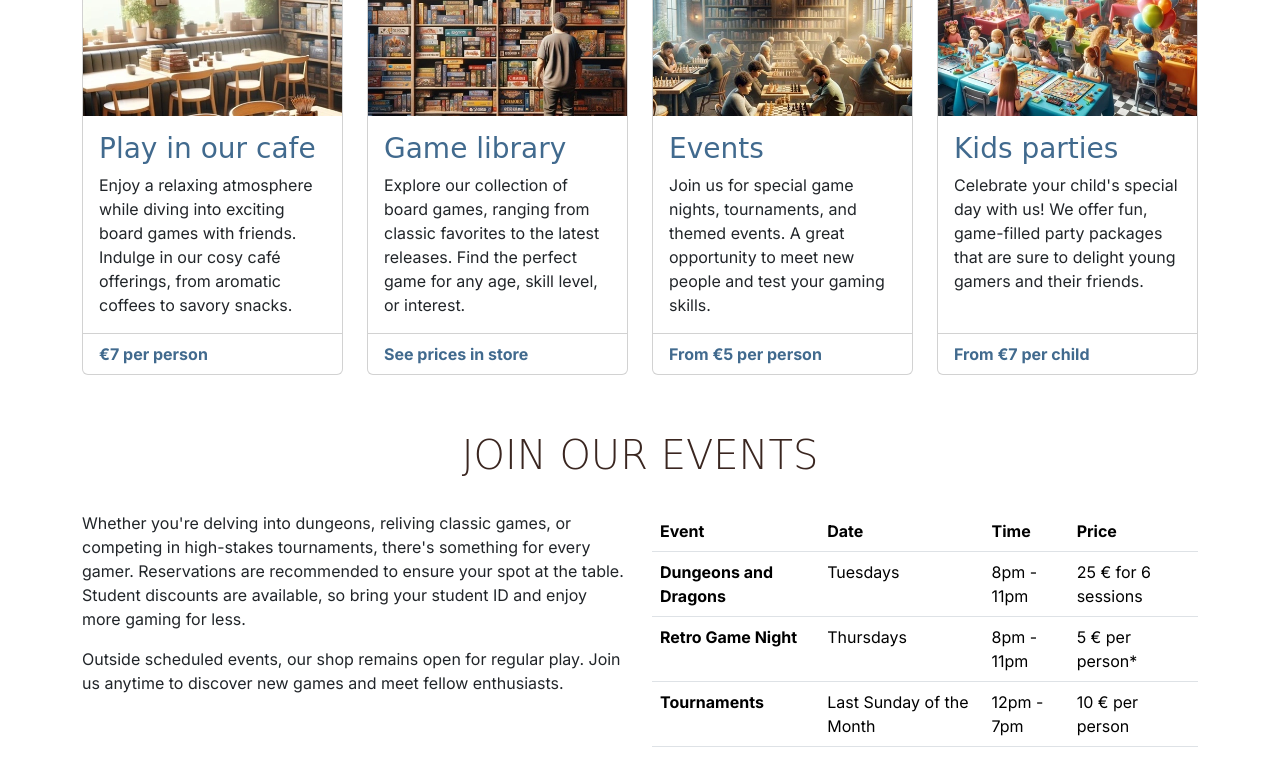
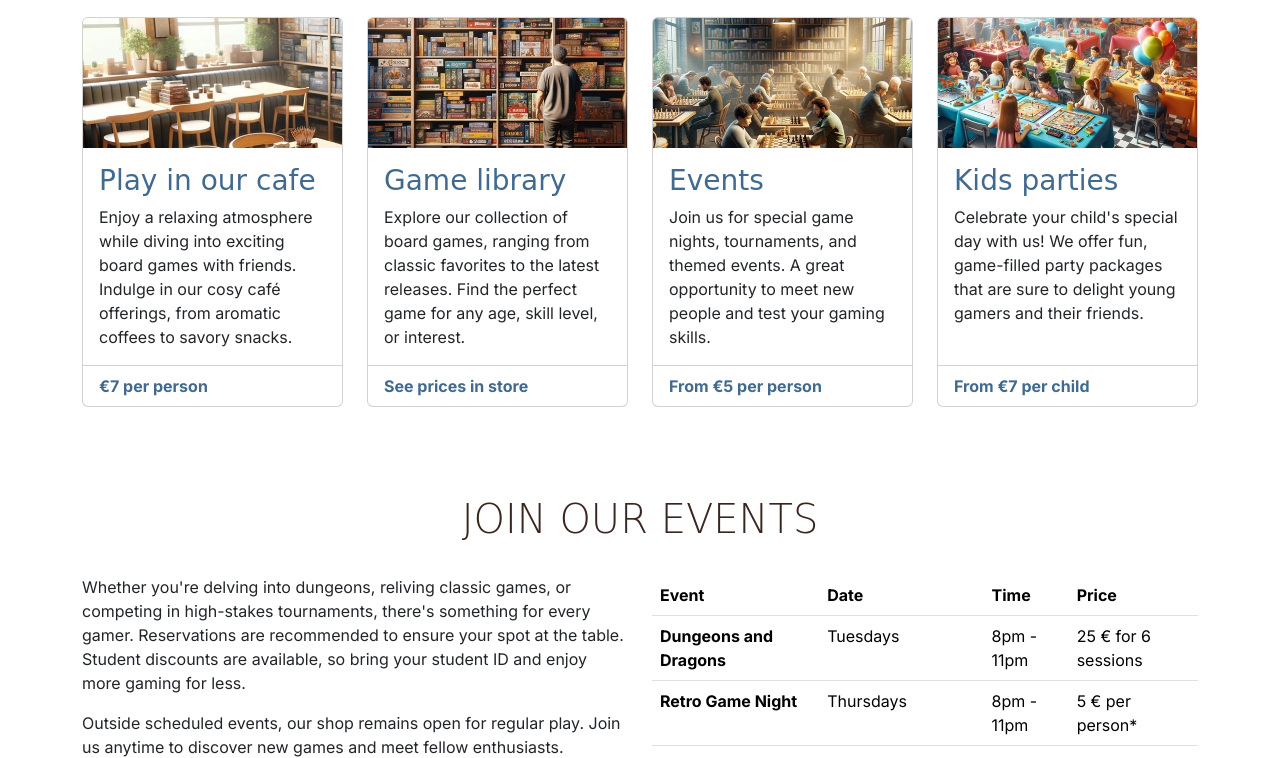
Before and after one commit to kathrinmzl/boardwalk-games, a plain HTML site: page index.html in a window 1280 px wide. Shown: the part 740-1498 px from the top of the page. Drawn offline with nearby package versions, Linux system fonts and the light colour scheme; a web font is replaced by a local one.

Commit message:
Adjust CSS to ensure navbar doesnt cover section headings when clicking internal links

```diff
--- a/assets/css/style.css
+++ b/assets/css/style.css
@@ -37,8 +37,7 @@ h2 {
 }
 
 .section {
-    margin-top: 2rem;
-    margin-bottom: 2rem;
+    padding-top: 4rem; /* prevent navbar overlap */
 }
 
 /* Buttons */
```
